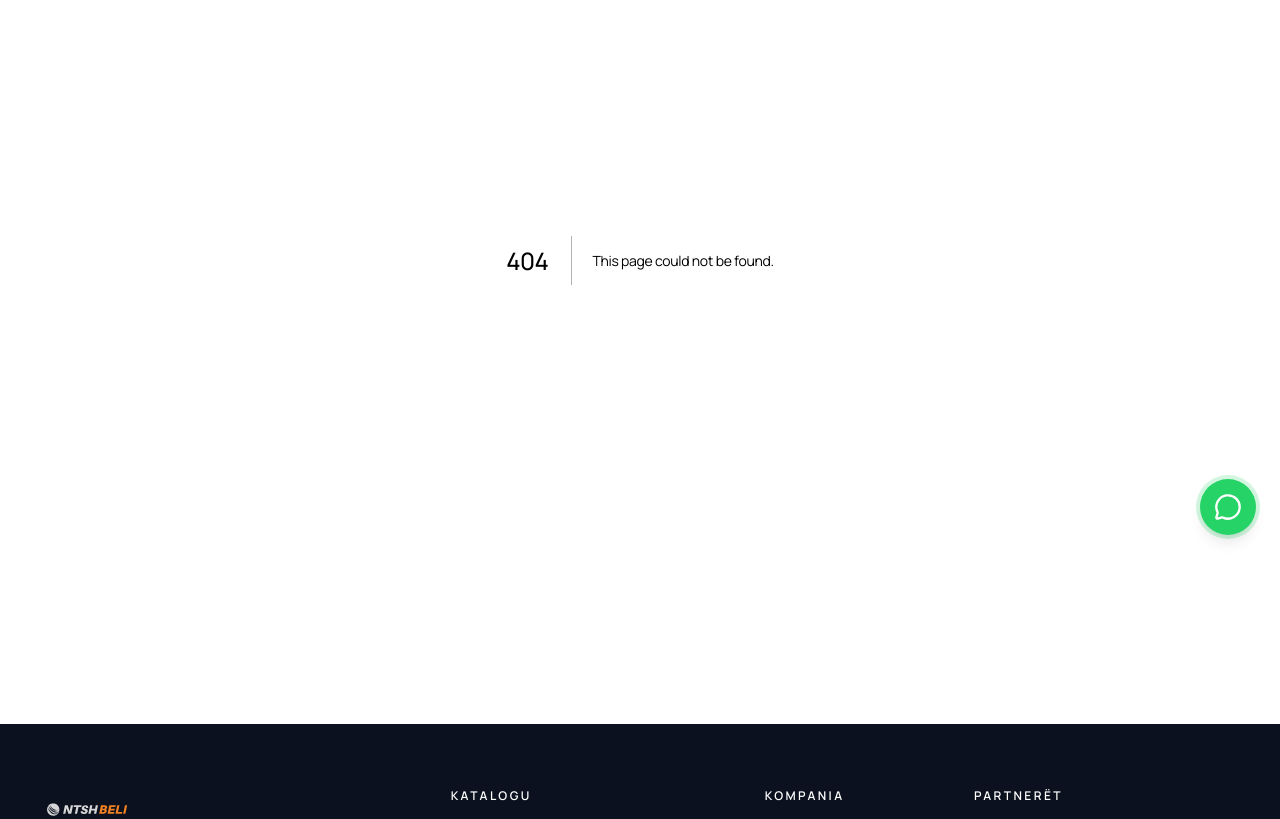
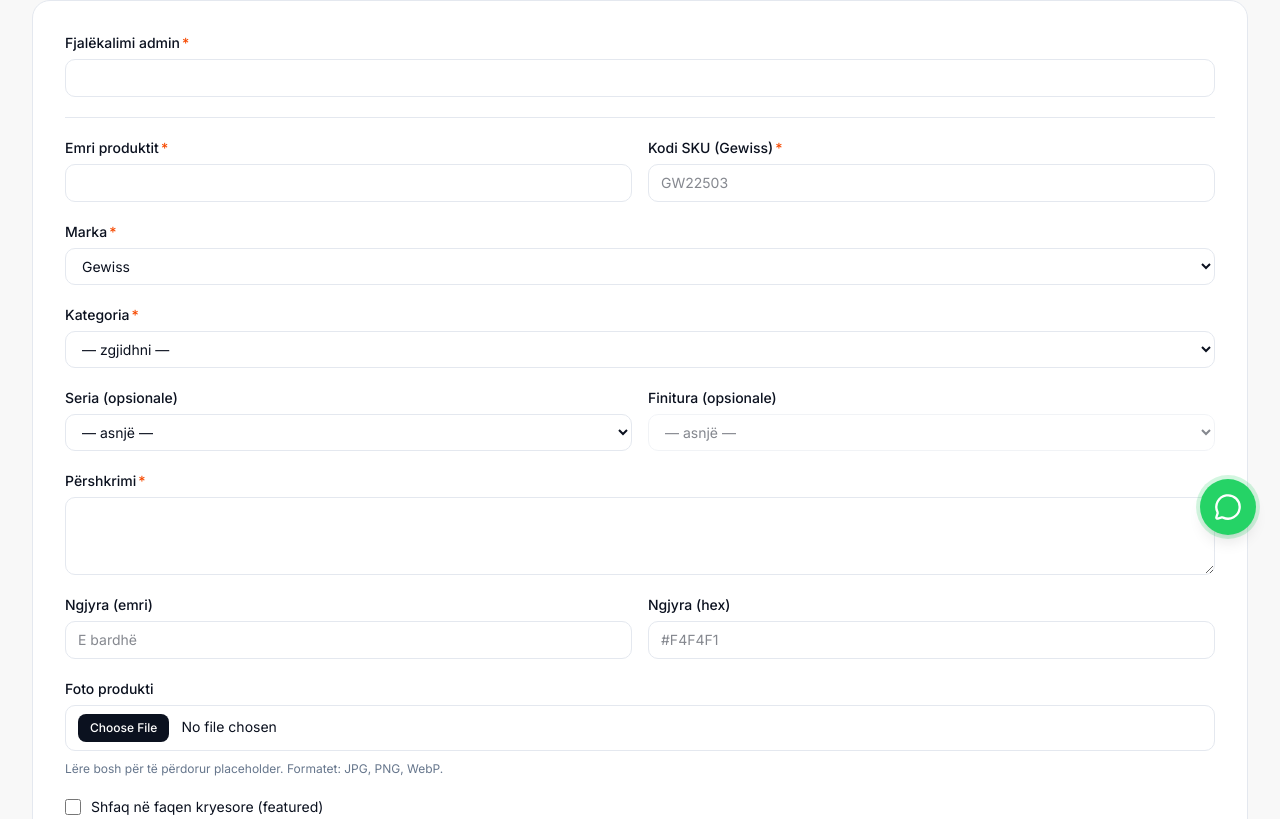
Before and after one commit to RrezonCurraj/Beli, a Next.js app: page /admin in a window 1280 px wide. Before the commit this address had no page. Shown: the part 241-1060 px from the top of the page. Built offline with nearby package versions, Linux system fonts and the light colour scheme.

Commit message:
Add admin page — product upload with Vercel Blob

```diff
--- /dev/null
+++ b/app/admin/actions.ts
@@ -0,0 +1,84 @@
+"use server";
+
+import { put } from "@vercel/blob";
+import { revalidatePath } from "next/cache";
+import { getDb, schema } from "@/db";
+
+export type ActionResult =
+  | { ok: true; slug: string }
+  | { ok: false; error: string };
+
+export async function addProduct(
+  _prev: ActionResult | null,
+  formData: FormData,
+): Promise<ActionResult> {
+  const password = formData.get("password") as string;
+  if (password !== process.env.ADMIN_PASSWORD) {
+    return { ok: false, error: "Fjalëkalim i gabuar." };
+  }
+
+  const name = (formData.get("name") as string).trim();
+  const sku = (formData.get("sku") as string).trim().toUpperCase();
+  const brand = (formData.get("brand") as string) || "Gewiss";
+  const categorySlug = formData.get("categorySlug") as string;
+  const seriesSlug = (formData.get("seriesSlug") as string) || null;
+  const subSeriesSlug = (formData.get("subSeriesSlug") as string) || null;
+  const description = (formData.get("description") as string).trim();
+  const colorName = (formData.get("colorName") as string).trim();
+  const colorHex = (formData.get("colorHex") as string).trim();
+  const featured = formData.get("featured") === "on";
+  const file = formData.get("image") as File | null;
+
+  if (!name || !sku || !categorySlug || !description) {
+    return { ok: false, error: "Emri, SKU, kategoria dhe përshkrimi janë të detyrueshëm." };
+  }
+
+  const slug = sku.toLowerCase().replace(/[^a-z0-9]+/g, "-");
+
+  let imageUrl = "/products/placeholder.svg";
+  if (file && file.size > 0) {
+    const ext = file.name.split(".").pop() ?? "webp";
+    const folder = subSeriesSlug ?? categorySlug;
+    const { url } = await put(`products/${folder}/${sku.toLowerCase()}.${ext}`, file, {
+      access: "public",
+    });
+    imageUrl = url;
+  }
+
+  const color =
+    colorName && colorHex ? { name: colorName, hex: colorHex } : null;
+
+  await getDb()
+    .insert(schema.products)
+    .values({
+      slug,
+      name,
+      sku,
+      brand,
+      categorySlug,
+      seriesSlug,
+      subSeriesSlug,
+      description,
+      image: imageUrl,
+      featured,
+      color,
+      sort: 0,
+    })
+    .onConflictDoUpdate({
+      target: schema.products.slug,
+      set: {
+        name,
+        sku,
+        description,
+        image: imageUrl,
+        featured,
+        color,
+      },
+    });
+
+  revalidatePath("/produktet");
+  revalidatePath(`/produktet/${categorySlug}`);
+  if (seriesSlug) revalidatePath(`/seria/${seriesSlug}`);
+
+  return { ok: true, slug };
+}
--- /dev/null
+++ b/app/admin/page.tsx
@@ -0,0 +1,176 @@
+"use client";
+
+import { useActionState, useState } from "react";
+import { addProduct } from "./actions";
+import type { ActionResult } from "./actions";
+import { categories } from "@/data/categories";
+import { series } from "@/data/series";
+import { cn } from "@/lib/utils";
+
+export default function AdminPage() {
+  const [result, action, pending] = useActionState<ActionResult | null, FormData>(
+    addProduct,
+    null,
+  );
+  const [selectedSeries, setSelectedSeries] = useState("");
+  const subSeries = series.find((s) => s.slug === selectedSeries)?.subSeries ?? [];
+
+  return (
+    <div className="min-h-screen bg-surface">
+      <div className="container-page py-12 max-w-2xl">
+        <div className="mb-8">
+          <h1 className="font-heading text-3xl font-bold">Admin — Shto produkt</h1>
+          <p className="text-muted-foreground mt-1 text-sm">
+            Produkti shtohet direkt në databazë dhe faqja rifresohet automatikisht.
+          </p>
+        </div>
+
+        <form action={action} className="space-y-5 rounded-2xl border border-border bg-card p-6 md:p-8">
+          {/* Password */}
+          <Field label="Fjalëkalimi admin" required>
+            <input
+              name="password"
+              type="password"
+              autoComplete="current-password"
+              className={inputCls}
+              required
+            />
+          </Field>
+
+          <hr className="border-border" />
+
+          {/* Name + SKU */}
+          <div className="grid gap-4 sm:grid-cols-2">
+            <Field label="Emri produktit" required>
+              <input name="name" type="text" className={inputCls} required />
+            </Field>
+            <Field label="Kodi SKU (Gewiss)" required>
+              <input name="sku" type="text" className={inputCls} placeholder="GW22503" required />
+            </Field>
+          </div>
+
+          {/* Brand */}
+          <Field label="Marka" required>
+            <select name="brand" className={inputCls}>
+              <option value="Gewiss">Gewiss</option>
+              <option value="Marlanvil">Marlanvil</option>
+            </select>
+          </Field>
+
+          {/* Category */}
+          <Field label="Kategoria" required>
+            <select name="categorySlug" className={inputCls} required>
+              <option value="">— zgjidhni —</option>
+              {categories.map((c) => (
+                <option key={c.slug} value={c.slug}>{c.name}</option>
+              ))}
+            </select>
+          </Field>
+
+          {/* Series */}
+          <div className="grid gap-4 sm:grid-cols-2">
+            <Field label="Seria (opsionale)">
+              <select
+                name="seriesSlug"
+                className={inputCls}
+                value={selectedSeries}
+                onChange={(e) => setSelectedSeries(e.target.value)}
+              >
+                <option value="">— asnjë —</option>
+                {series.map((s) => (
+                  <option key={s.slug} value={s.slug}>{s.name}</option>
+                ))}
+              </select>
+            </Field>
+            <Field label="Finitura (opsionale)">
+              <select name="subSeriesSlug" className={inputCls} disabled={!selectedSeries}>
+                <option value="">— asnjë —</option>
+                {subSeries.map((s) => (
+                  <option key={s.slug} value={s.slug}>{s.name}</option>
+                ))}
+              </select>
+            </Field>
+          </div>
+
+          {/* Description */}
+          <Field label="Përshkrimi" required>
+            <textarea name="description" rows={3} className={inputCls} required />
+          </Field>
+
+          {/* Color */}
+          <div className="grid gap-4 sm:grid-cols-2">
+            <Field label="Ngjyra (emri)">
+              <input name="colorName" type="text" className={inputCls} placeholder="E bardhë" />
+            </Field>
+            <Field label="Ngjyra (hex)">
+              <input name="colorHex" type="text" className={inputCls} placeholder="#F4F4F1" />
+            </Field>
+          </div>
+
+          {/* Image */}
+          <Field label="Foto produkti">
+            <input
+              name="image"
+              type="file"
+              accept="image/*"
+              className={cn(inputCls, "py-2 file:mr-3 file:rounded-md file:border-0 file:bg-foreground file:px-3 file:py-1.5 file:text-xs file:font-medium file:text-background")}
+            />
+            <p className="mt-1 text-xs text-muted-foreground">
+              Lëre bosh për të përdorur placeholder. Formatet: JPG, PNG, WebP.
+            </p>
+          </Field>
+
+          {/* Featured */}
+          <label className="flex items-center gap-2.5 text-sm cursor-pointer">
+            <input name="featured" type="checkbox" className="size-4 rounded" />
+            Shfaq në faqen kryesore (featured)
+          </label>
+
+          {/* Result */}
+          {result && (
+            <div className={cn(
+              "rounded-lg px-4 py-3 text-sm font-medium",
+              result.ok
+                ? "bg-green-50 text-green-800 border border-green-200"
+                : "bg-red-50 text-red-800 border border-red-200",
+            )}>
+              {result.ok
+                ? `✓ Produkti u shtua: ${result.slug}`
+                : `✗ ${result.error}`}
+            </div>
+          )}
+
+          <button
+            type="submit"
+            disabled={pending}
+            className="w-full h-11 rounded-lg bg-brand hover:bg-brand/90 text-brand-foreground font-semibold text-sm transition-colors disabled:opacity-60"
+          >
+            {pending ? "Po shtohet..." : "Shto produktin"}
+          </button>
+        </form>
+      </div>
+    </div>
+  );
+}
+
+function Field({
+  label,
+  required,
+  children,
+}: {
+  label: string;
+  required?: boolean;
+  children: React.ReactNode;
+}) {
+  return (
+    <div className="grid gap-1.5">
+      <label className="text-sm font-medium">
+        {label}{required && <span className="text-brand ml-0.5">*</span>}
+      </label>
+      {children}
+    </div>
+  );
+}
+
+const inputCls =
+  "w-full rounded-lg border border-border bg-background px-3 py-2 text-sm focus:outline-none focus:ring-2 focus:ring-brand/40 disabled:opacity-50";
--- a/package.json
+++ b/package.json
@@ -17,6 +17,7 @@
     "@base-ui/react": "^1.4.1",
     "@hookform/resolvers": "^5.2.2",
     "@neondatabase/serverless": "^1.1.0",
+    "@vercel/blob": "^2.4.0",
     "class-variance-authority": "^0.7.1",
     "clsx": "^2.1.1",
     "drizzle-orm": "^0.45.2",
```
Also changed, not shown: 1 other file (tests, documents, lock files or other folders).
